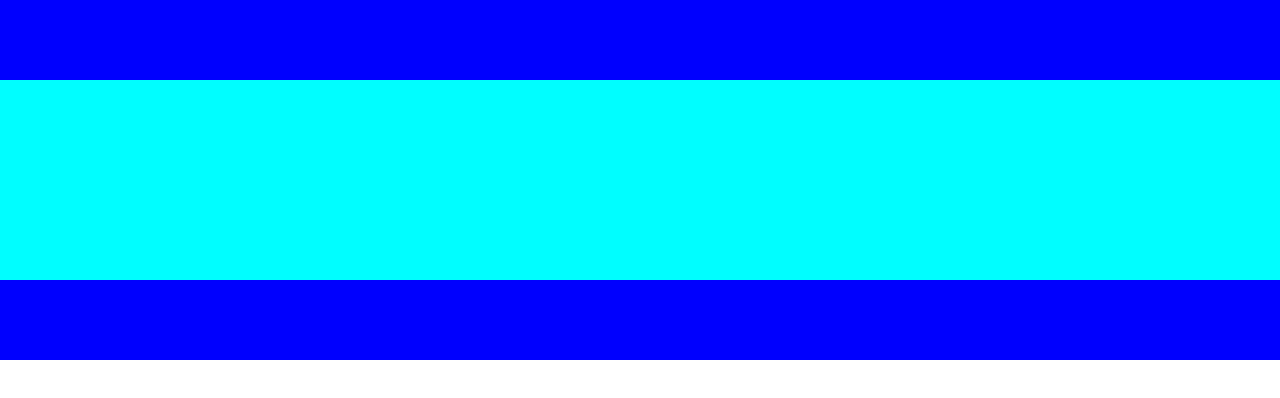
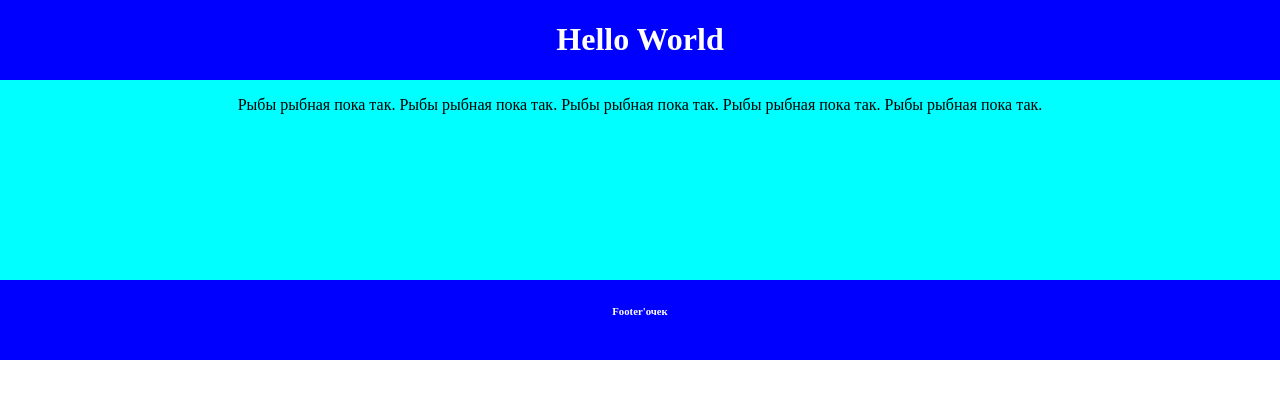
Before and after one commit to Kadokan69/first-project, a plain HTML site: page index.html in a window 1280 px wide. Drawn offline with Linux system fonts and the light colour scheme.

Commit message:
Добавле Заголовок Н1, Текст, Н6. А так же стили к шапке мейну и футеру

```diff
--- a/index.html
+++ b/index.html
@@ -4,15 +4,19 @@
     <meta charset="UTF-8">
     <meta name="viewport" content="width=device-width, initial-scale=1.0">
     <title>First Project</title>
-    <link rel="stylesheet" type="text/css" href="/style.css" crossorigin="anonymous">
+    <link rel="stylesheet" type="text/css" href="/style.css">
 </head>
 <body>
-    <header class="header"></header>
+    <header class="header">
+      <h1>Hello World</h1>
+    </header>
     <main class="main">
       <section class="content">
-
+        <p>Рыбы рыбная пока так. Рыбы рыбная пока так. Рыбы рыбная пока так. Рыбы рыбная пока так. Рыбы рыбная пока так.</p>
       </section>
     </main>
-    <footer class="footer"></footer>
+    <footer class="footer">
+      <h6>Footer'очек</h6>
+    </footer>
 </body>
 </html>
--- a/style.css
+++ b/style.css
@@ -4,16 +4,24 @@ body {
 }
 
 .header {
+    display: flex;
+    justify-content: center;
     background-color: blue;
     height: 80px;
+    color: white;
 }
 
 .main {
+    display: flex;
+    justify-content: center;
     background-color: aqua;
     height: 200px;
 }
 
 .footer {
+    display: flex;
+    justify-content: center;
     background-color: blue;
     height: 80px;
+    color: white;
 }
```
